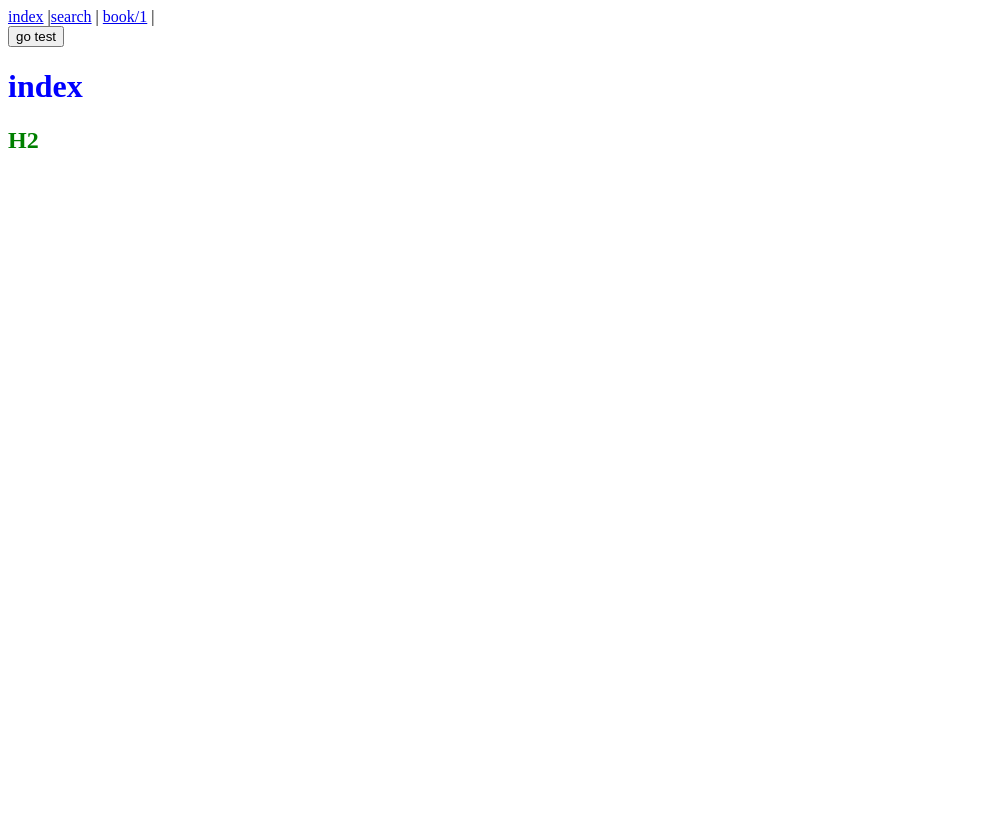
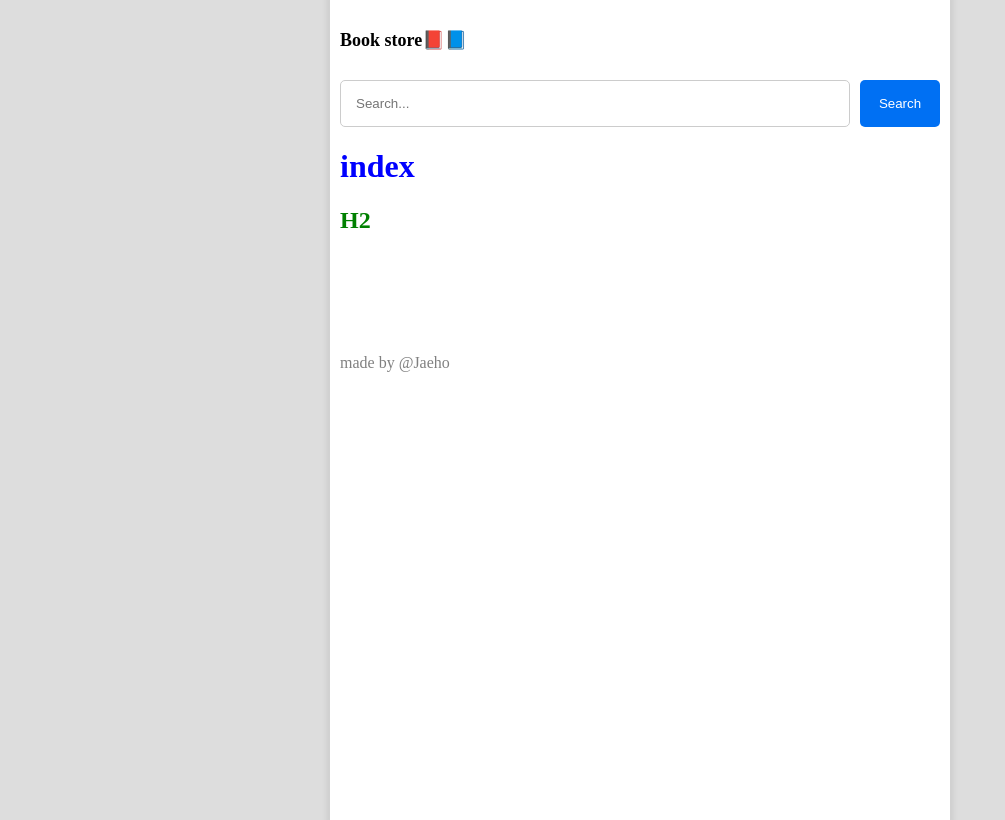
Before and after one commit to jangjaeko/NextJS_page_router, a Next.js app: page / in a window 1280 px wide. Shown: the whole page, without its empty margins (0-1005 px from the left). Built offline with nearby package versions, Linux system fonts and the light colour scheme.

Commit message:
feat : layout setting

```diff
--- /dev/null
+++ b/src/components/global-layout.module.css
@@ -0,0 +1,26 @@
+.container {
+  background-color: white;
+  max-width: 600px;
+  min-height: 100vh;
+  margin: 0 auto; /* center horizontally */
+  box-shadow: rgba(100, 100, 100, 0.1) 0px 0px 4px 4px;
+  padding: 10px;
+}
+
+.header {
+  height: 60px;
+  font-weight: bold;
+  font-size: 18px;
+  line-height: 60px;
+}
+.header a {
+  color: black;
+  text-decoration: none;
+}
+.main {
+  padding-top: 10px;
+}
+.footer {
+  padding: 100px 0px;
+  color: gray;
+}
--- /dev/null
+++ b/src/components/global-layout.tsx
@@ -0,0 +1,20 @@
+import Link from "next/link";
+import React from "react";
+import style from "./global-layout.module.css";
+export default function GlobalLayout({
+  children,
+}: {
+  children: React.ReactNode;
+}) {
+  return (
+    <div className={style.container}>
+      <div>
+        <header className={style.header}>
+          <Link href="/"> Book store📕📘</Link>
+        </header>
+        <main className={style.main}> {children}</main>
+        <footer className={style.footer}> made by @Jaeho </footer>
+      </div>
+    </div>
+  );
+}
--- /dev/null
+++ b/src/components/searchable-layout.module.css
@@ -0,0 +1,21 @@
+.searchbar_container {
+  display: flex;
+  gap: 10px;
+  margin-bottom: 20px;
+}
+
+.searchbar_container > input {
+  flex: 1;
+  padding: 15px;
+  border-radius: 5px;
+  border: 1px solid #ccc;
+}
+
+.searchbar_container > button {
+  width: 80px;
+  border: none;
+  border-radius: 5px;
+  background-color: #0070f3;
+  color: white;
+  cursor: pointer;
+}
--- /dev/null
+++ b/src/components/searchable-layout.tsx
@@ -0,0 +1,43 @@
+import { useRouter } from "next/router";
+import React, { useEffect } from "react";
+import style from "./searchable-layout.module.css";
+
+export default function SearchableLayout({
+  children,
+}: {
+  children: React.ReactNode;
+}) {
+  const [search, setSearch] = React.useState("");
+  const onChangeSearch = (e: React.ChangeEvent<HTMLInputElement>) => {
+    setSearch(e.target.value);
+  };
+  const router = useRouter();
+  const name = router.query.name as string;
+  const onSubmit = () => {
+    if (!search) return;
+    router.push(`/search?name=${search}`);
+  };
+  const onKeyDown = (e: React.KeyboardEvent<HTMLInputElement>) => {
+    if (e.key === "Enter") {
+      onSubmit();
+    }
+  };
+  useEffect(() => {
+    setSearch(name || "");
+  }, [name]);
+  return (
+    <div>
+      <div className={style.searchbar_container}>
+        <input
+          value={search}
+          onChange={onChangeSearch}
+          onKeyDown={onKeyDown}
+          type="text"
+          placeholder="Search..."
+        />
+        <button onClick={onSubmit}>Search</button>
+      </div>
+      <div>{children}</div>
+    </div>
+  );
+}
--- a/src/pages/_app.tsx
+++ b/src/pages/_app.tsx
@@ -1,31 +1,19 @@
+import GlobalLayout from "@/components/global-layout";
 import type { AppProps } from "next/app";
-import Link from "next/link";
-import { useRouter } from "next/router";
-import { useEffect } from "react";
+import "@/styles/global.css";
+import React, { ReactNode } from "react";
+import { NextPage } from "next";
 
-export default function App({ Component, pageProps }: AppProps) {
-  const router = useRouter();
-  const onClickBtn = () => {
-    router.push("/test");
-    // router.replace("/search");
-  };
-  useEffect(() => {
-    router.prefetch("/test");
-  }, []);
+type NextPageWithLayout = NextPage & {
+  getLayout?: (page: ReactNode) => ReactNode;
+};
 
-  return (
-    <>
-      <header>
-        <Link href="/">index</Link> |<Link href="/search">search</Link> |{" "}
-        <Link href="/book/1" prefetch={false}>
-          book/1
-        </Link>{" "}
-        |{" "}
-        <div>
-          <button onClick={onClickBtn}>go test</button>
-        </div>
-      </header>
-      <Component {...pageProps} />
-    </>
-  );
+export default function App({
+  Component,
+  pageProps,
+}: AppProps & {
+  Component: NextPageWithLayout;
+}) {
+  const getLayout = Component.getLayout ?? ((page: ReactNode) => page);
+  return <GlobalLayout>{getLayout(<Component {...pageProps} />)}</GlobalLayout>;
 }
--- a/src/pages/index.tsx
+++ b/src/pages/index.tsx
@@ -1,3 +1,4 @@
+import SearchableLayout from "@/components/searchable-layout";
 import style from "./index.module.css";
 
 export default function Home() {
@@ -8,3 +9,7 @@ export default function Home() {
     </>
   );
 }
+
+Home.getLayout = (page: React.ReactNode) => {
+  return <SearchableLayout>{page}</SearchableLayout>;
+};
--- a/src/pages/search/index.tsx
+++ b/src/pages/search/index.tsx
@@ -1,5 +1,5 @@
 import { useRouter } from "next/router"; // for page router
-
+import SearchableLayout from "@/components/searchable-layout";
 export default function Page() {
   const router = useRouter();
   console.log("router:", router);
@@ -11,3 +11,7 @@ export default function Page() {
     </div>
   );
 }
+
+Page.getLayout = (page: React.ReactNode) => {
+  return <SearchableLayout>{page}</SearchableLayout>;
+};
--- /dev/null
+++ b/src/styles/global.css
@@ -0,0 +1,6 @@
+html,
+body {
+  margin: 0;
+  padding: 0;
+  background-color: #dddddd;
+}
```
